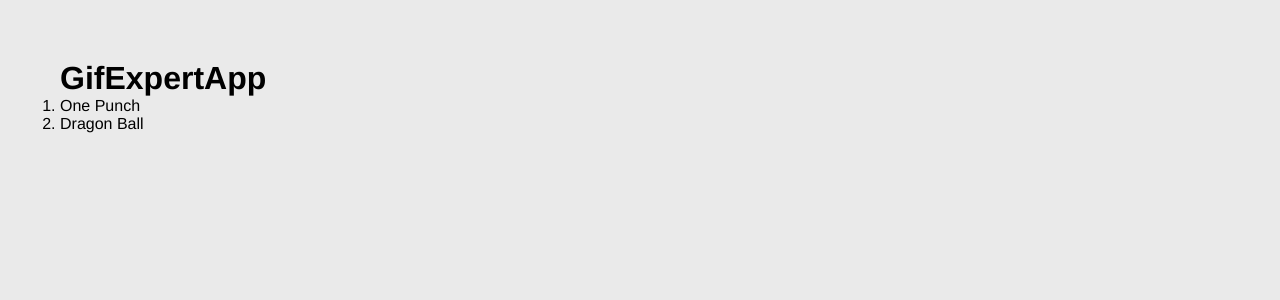
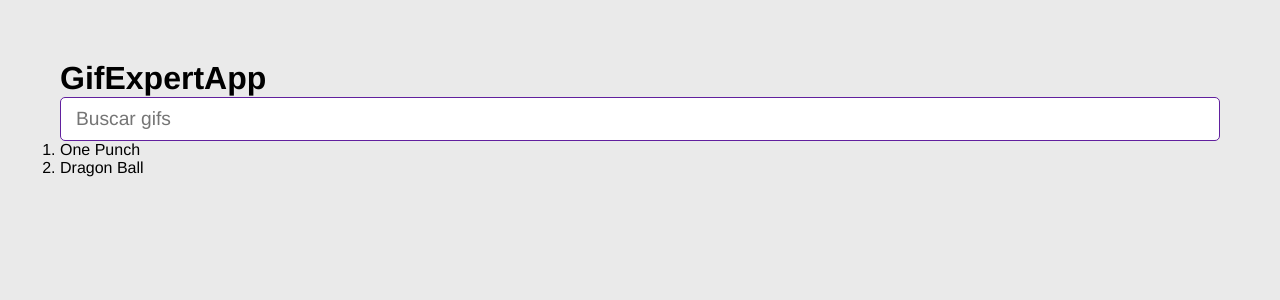
Before and after one commit to dennysjlarau/react-gifexpertapp, a React (Vite) app: page / in a window 1280 px wide. Shown: the top 300 px of the page. Built offline with nearby package versions, Linux system fonts and the light colour scheme.

Commit message:
enviar funcion como propiedad para comunicarse entre hijo y padre

```diff
--- a/src/GifExpertApp.jsx
+++ b/src/GifExpertApp.jsx
@@ -1,15 +1,19 @@
 //rafc
 import {useState} from 'react'
+import { AddCategory } from './components/AddCategory';
 
 export const GifExpertApp = () => {
 
     const [categories, setCategories] = useState([ 'One Punch', 'Dragon Ball' ]);
-    console.log('mensaje: ', categories);
+    const onAddCategory = () => {
+        const newValue = 'ASDFAS';
+        setCategories([newValue, ...categories]);
+    };
 
   return (
     <>
         <h1>GifExpertApp</h1>
-
+        <AddCategory setCategories={ setCategories }/>
         <ol>
             { categories.map(category => {
                 return <li key={category}>{category}</li>;
--- /dev/null
+++ b/src/components/AddCategory.jsx
@@ -0,0 +1,26 @@
+import { useState } from "react"
+
+export const AddCategory = ({setCategories}) => {
+
+  const [inputValue, setInputValue] = useState('');
+  const onInputChange = (event) => {
+    setInputValue( event.target.value);
+  }
+  const onSubmit = (event) => {
+      event.preventDefault();
+      if(inputValue.trim().length <= 1) return;
+      setCategories(categories => [inputValue, ...categories]);
+      setInputValue('');
+  }
+
+    return (
+    <form onSubmit={onSubmit}>
+        <input
+            type='text'
+            placeholder="Buscar gifs"
+            value={inputValue}
+            onChange={onInputChange}
+        />
+    </form>
+  )
+}
```
